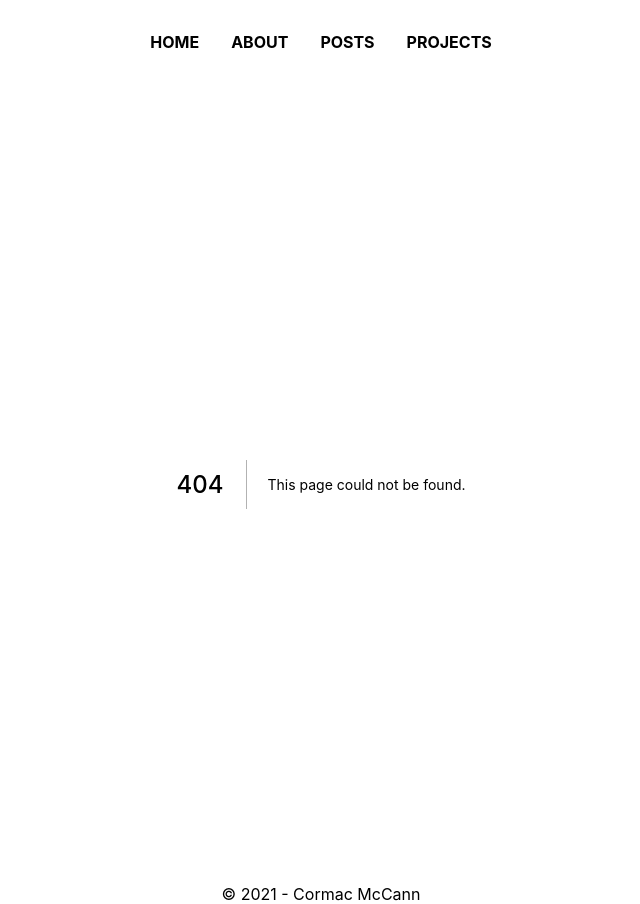
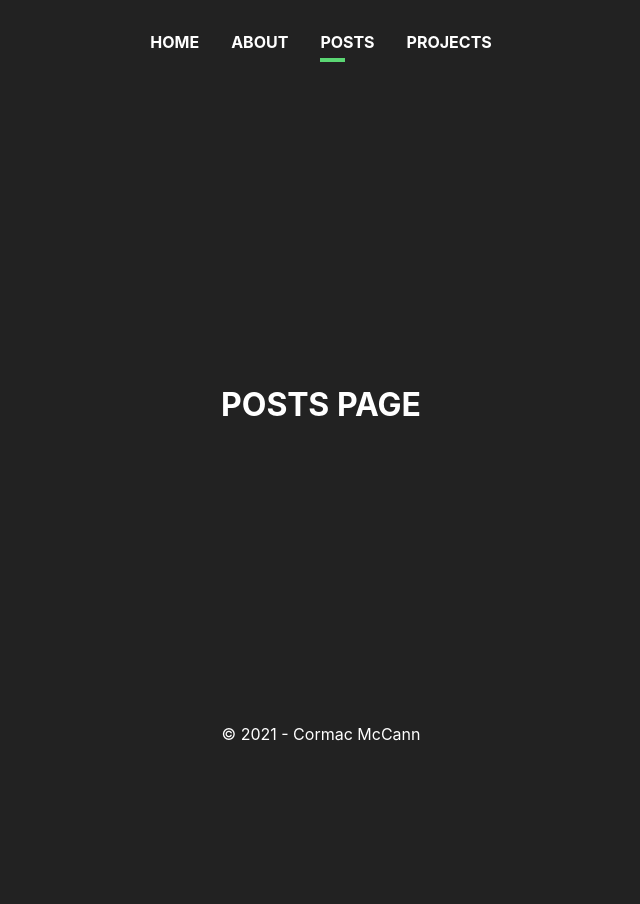
Before and after one commit to mccannsean421/personal-site-2022, a Next.js app: page /posts in a window 1280 px wide. Before the commit this address had no page. Shown: the whole page, without its empty margins (319-959 px from the left). After the commit the page ends 800 px from the top, so only its background shows below. Built offline with nearby package versions, Linux system fonts and the light colour scheme.

Commit message:
styling for navigation component

```diff
--- a/components/Navbar/NavLink.js
+++ b/components/Navbar/NavLink.js
@@ -1,11 +1,13 @@
 import Link from 'next/link';
 import { useRouter } from 'next/router';
+import styles from './styles/NavLink.module.css';
 
 const NavLink = (props) => {
   const router = useRouter();
+  console.log(styles.active);
   return (
     <Link href={props.path}>
-      <a className={router.pathname == "/" ? "active-link" : ""}>
+      <a className={ router.pathname === props.path ? styles.active : ""} >
         { props.text }
       </a>
     </Link>
--- /dev/null
+++ b/components/Navbar/styles/NavLink.module.css
@@ -0,0 +1,24 @@
+/**
+* Active link decoration
+*/
+.active {
+  position: relative;
+  transition: .2s;
+}
+
+.active::after {
+  content: '';
+  position:absolute;
+  height: 4px;
+  width: 25px;
+  background-color:  var(--active-color);
+  bottom: -10px;
+  left: 0px;
+  animation-name: expand;
+  animation-duration: .5s;
+}
+
+@keyframes expand {
+  0% { width: 0px }
+  100% {width: 25px }
+}
--- /dev/null
+++ b/pages/posts/index.js
@@ -0,0 +1,10 @@
+import Head from 'next/head';
+import styles from '../../styles/Home.module.css';
+
+const Posts = () => (
+  <div  className={styles.home}>
+    <h1 data-testid="custom-element">Posts page</h1>
+  </div>
+)
+
+export default Posts;
--- a/styles/Navbar.module.css
+++ b/styles/Navbar.module.css
@@ -19,13 +19,3 @@
   text-transform: uppercase;
   font-weight: bold;
 }
-
-/**
-* Active link decoration
-*/
-.active-link {
-  content: '';
-  height: 10px;
-  width: 50px;
-  background:  magenta;
-}
--- a/styles/globals.css
+++ b/styles/globals.css
@@ -1,5 +1,8 @@
 :root {
   --gun-metal-gray: #222222; /* Background for pages */
+  --emerald: #5bd774;
+  --medium-purple: #8774d2;
+  --active-color: var(--emerald);
 }
 
 html,
```
